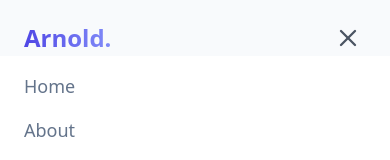
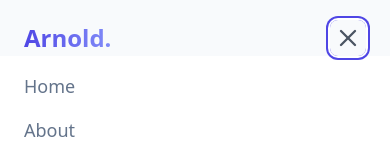
Before and after one commit to arnoldkankipati/portfolio_test, a React (Vite) app: page / in a window 390 px wide. Both pictures are taken after a click on the button "Open navigation menu". Shown: the top 160 px of the page. Built offline with nearby package versions, Linux system fonts and the light colour scheme.

Commit message:
revert: restore focus rings in navbar

```diff
--- a/src/components/Layout/Navbar.jsx
+++ b/src/components/Layout/Navbar.jsx
@@ -65,7 +65,7 @@ const Navbar = () => {
                         <a
                             key={link.name}
                             href={link.href}
-                            className={`font-medium transition-colors text-sm outline-none rounded ${activeSection === link.href.substring(1)
+                            className={`font-medium transition-colors text-sm focus:outline-none focus:ring-2 focus:ring-primary focus:ring-offset-2 rounded ${activeSection === link.href.substring(1)
                                 ? "text-primary"
                                 : "text-muted hover:text-primary"
                                 }`}
@@ -78,7 +78,7 @@ const Navbar = () => {
 
                 {/* Mobile Menu Button */}
                 <button
-                    className="md:hidden text-gray-600 focus:outline-none rounded-lg p-1"
+                    className="md:hidden text-gray-600 focus:outline-none focus:ring-2 focus:ring-primary focus:ring-offset-2 rounded-lg p-1"
                     onClick={() => setIsOpen(!isOpen)}
                     aria-label={isOpen ? "Close navigation menu" : "Open navigation menu"}
                     aria-expanded={isOpen}
@@ -101,7 +101,7 @@ const Navbar = () => {
                             <a
                                 key={link.name}
                                 href={link.href}
-                                className="text-muted hover:text-primary font-medium text-lg outline-none rounded"
+                                className="text-muted hover:text-primary font-medium text-lg focus:outline-none focus:ring-2 focus:ring-primary focus:ring-offset-2 rounded"
                                 onClick={() => setIsOpen(false)}
                                 aria-current={activeSection === link.href.substring(1) ? "page" : undefined}
                             >
```
